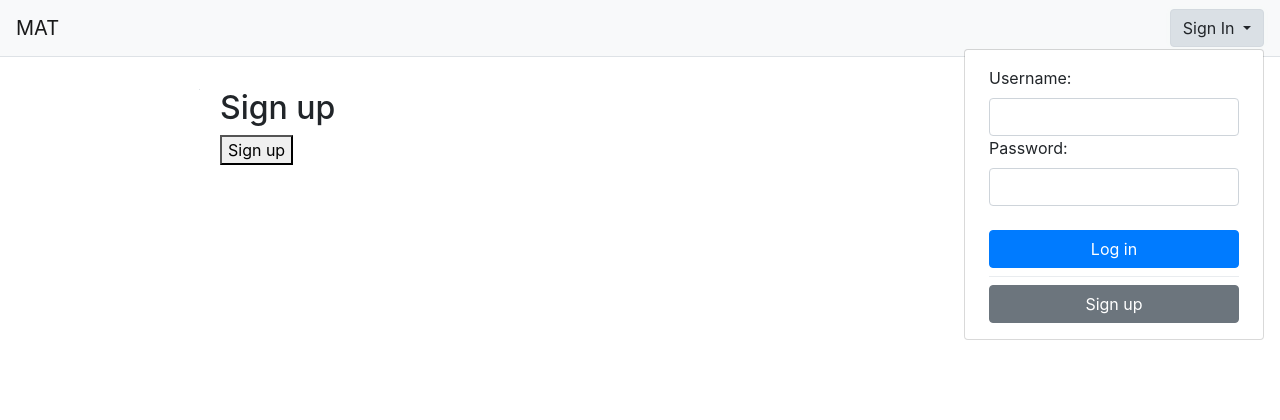
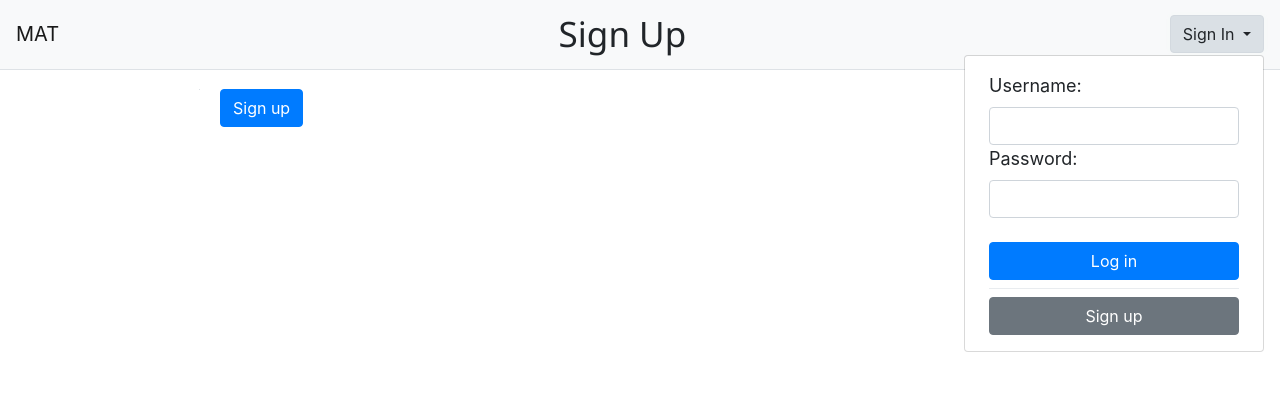
Before and after one commit to ajpetersons/Misconduct-Assessment-Tool, a Django app: template misconduct_detection_app/templates/signup.html in a window 1280 px wide, after a click on "Sign In". Shown: the top 420 px of the page. Run offline with Django 3.2, Linux system fonts and the light colour scheme; the template is opened without the code that fills it: most values are stand-ins (such as "Sample title", 1, 10 or a date in 2020); some libraries are stand-ins or nearby versions.

Commit message:
Update user account pages

```diff
--- /dev/null
+++ b/misconduct_detection_app/static/css/signup.css
@@ -0,0 +1,18 @@
+label {
+    font-size: 18px;
+    line-height: 1.5em;
+}
+
+span {
+    font-style: italic;
+}
+
+span, li {
+    font-size: 15px;
+    line-height: 1.5em;
+}
+
+/* input fields height */
+p > input {
+    height: 1.5em;
+}
--- a/misconduct_detection_app/templates/misconduct_detection_app/layout.html
+++ b/misconduct_detection_app/templates/misconduct_detection_app/layout.html
@@ -101,7 +101,10 @@
             </button>
             <div id="login-dp" class="dropdown-menu pull-right dropdown-menu-right px-4 py-3">
                 {% if user.is_authenticated %}
+                    <!-- Commented lines: Go to previous page next -->
                     <a class="btn btn-secondary btn-block" href="{% url 'logout' %}?next={{ request.path }}">Logout</a>
+                    <!-- Go to home page -->
+                    <a class="btn btn-secondary btn-block" href="{% url 'logout' %}?next={{ views.index }}">Logout</a>
                 {% else %}
                     <form class="" method="post" action="{% url 'login' %}">
                         {% csrf_token %}
--- a/misconduct_detection_app/templates/misconduct_detection_app/uploadedFolder.html
+++ b/misconduct_detection_app/templates/misconduct_detection_app/uploadedFolder.html
@@ -63,7 +63,7 @@
                 <br>
                 <br>
                 <h2>Number of submissions: {{ numberOfSubmissions }}</h2>
-                <h4>Including the suspect submission: {{ isFileIncluded }}</h4>
+                <h5>Including the suspect submission: {{ isFileIncluded }}</h5>
                 <br>
             </div>
 
--- a/misconduct_detection_app/templates/signup.html
+++ b/misconduct_detection_app/templates/signup.html
@@ -1,12 +1,19 @@
 {% extends 'misconduct_detection_app/layout.html' %}
+
+{% block head %}
+    {% load staticfiles %}
+    <link rel="stylesheet" href="{% static 'css/signup.css' %}">
+    <script>
+        pageName = "Sign Up"
+    </script>
+{% endblock %}
 
 {% block title %}Sign Up{% endblock %}
 
 {% block content %}
-    <h2>Sign up</h2>
     <form method="post">
         {% csrf_token %}
         {{ form.as_p }}
-        <button type="submit">Sign up</button>
+        <button class="btn btn-primary" type="submit">Sign up</button>
     </form>
 {% endblock %}
```
Also changed, not shown: misconduct_detection_app/templates/registration/login.html (+11 -4 lines).
